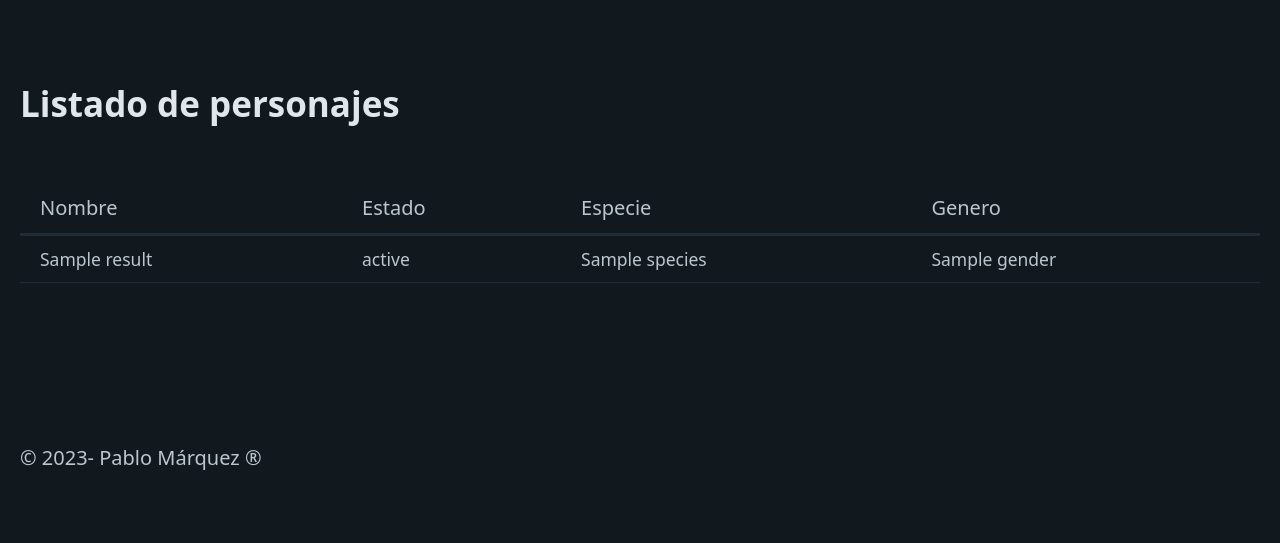
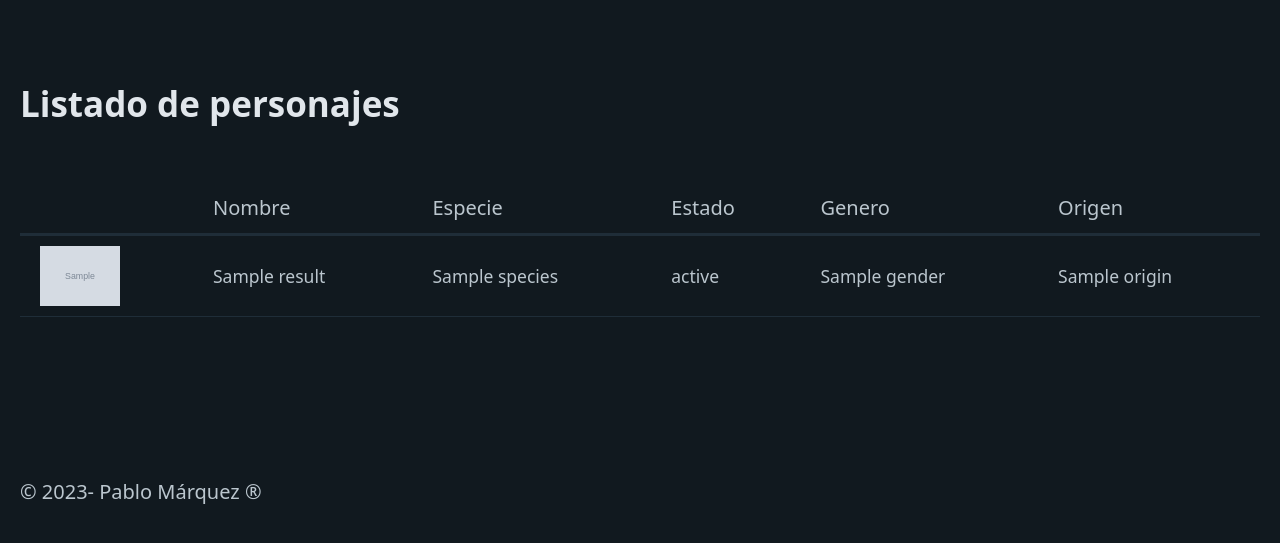
Before and after one commit to Pablomarke/RickyMortyPython, a Flask app: page /characters in a window 1280 px wide. Shown: the part 212-755 px from the top of the page. Run offline with Flask 3, Linux system fonts and the light colour scheme; grey boxes marked "Sample" are stand-in pictures; a database or web service that is not in the repository returns one stand-in record (values such as "Sample title"); data that the repository does not hold is empty.

Commit message:
Implementada imagenes y origen en la tabla

```diff
--- a/rym/templates/characters.html
+++ b/rym/templates/characters.html
@@ -3,23 +3,27 @@
 <table>
     <thead>
         <tr>
-        <th scope=""> Nombre</th>
-        <th scope="col"> Estado</th>
-        <th scope="col"> Especie</th>
-        <th scope="col"> Genero</th>
+            <th scope="col">  </th>
+            <th scope="col"> Nombre </th>
+            <th scope="col"> Especie </th>
+            <th scope="col"> Estado </th>
+            <th scope="col"> Genero </th>
+            <th scope="col"> Origen </th>
         </tr>
     </thead>
     <tbody>
     {% for item in data %}
         <tr>
+            <td><img src="{{item.image}}" alt="" width="80px"></td>
             <td>{{item.name}}</td>
+            <td>{{item.species}}</td>
             <td>{{item.status}}</td>
-        <td>{{item.species}}</td>
             <td>{{item.gender}}</td>
+            <td>{{item.origin.name}}</td>
 
         </tr>
     {% endfor %}
     </tbody>
+</table>
 
-</table>
 {% endblock %}
```
Lines whose indentation alone changed are shown as unchanged.
